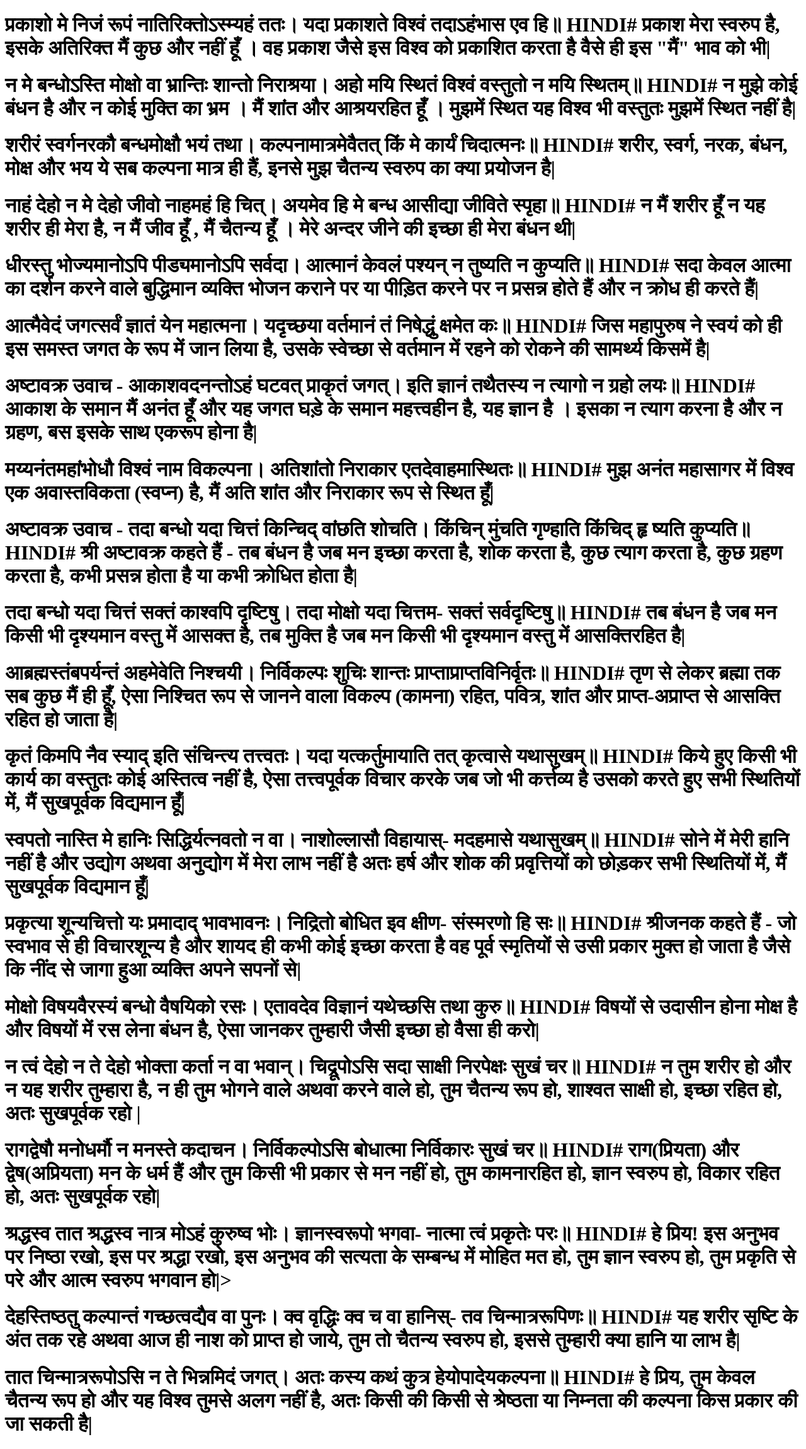
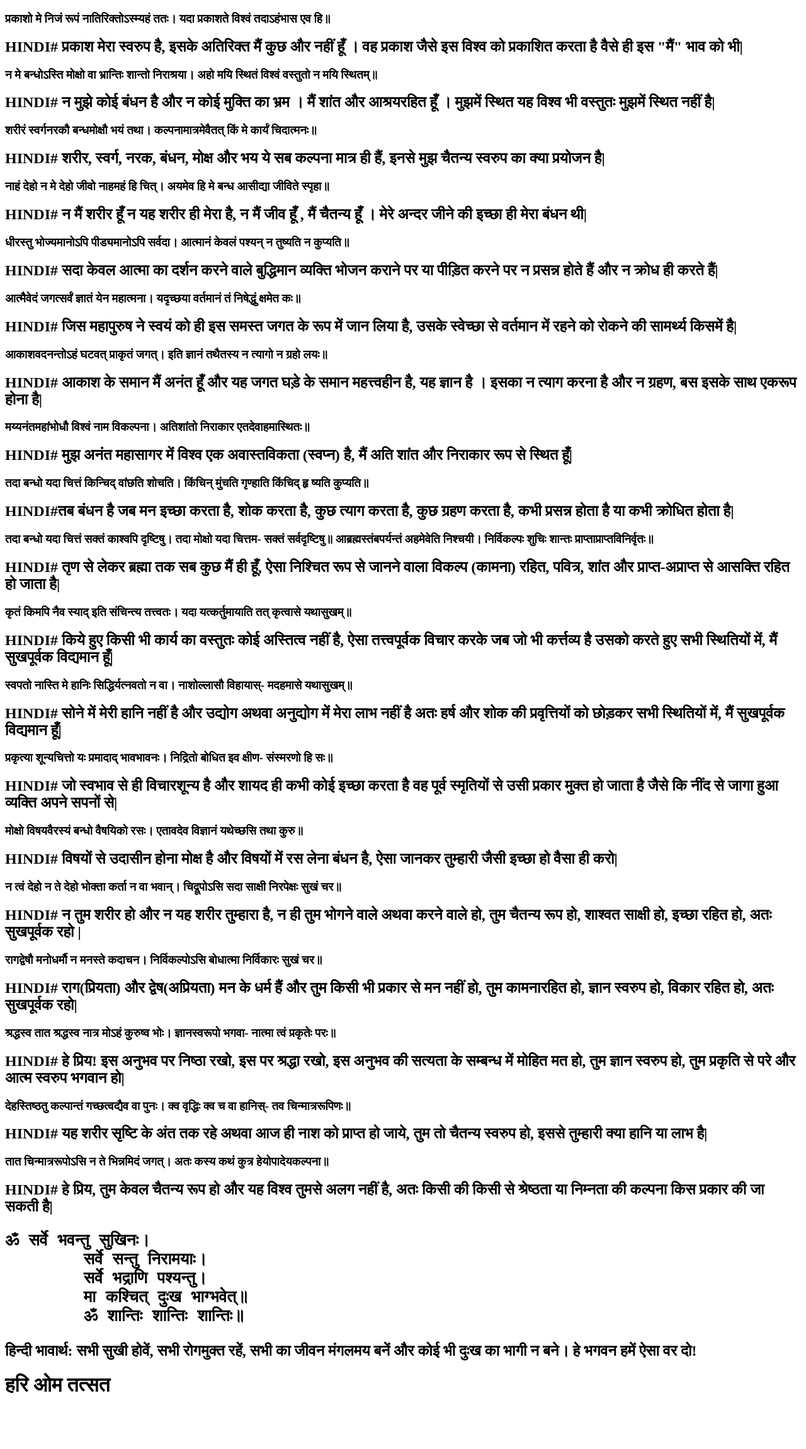
Before and after one commit to bhanuchauhan5015/mypersonal_profile, a plain HTML site: page know_more.html in a window 1280 px wide. Shown: the whole page at 63% size. After the commit the page ends 2238 px from the top, so only its background shows below. Drawn offline with Linux system fonts and the light colour scheme.

Commit message:
temporary final

```diff
--- a/know_more.html
+++ b/know_more.html
@@ -7,25 +7,54 @@
     <title>Document</title>
 </head>
 <body>
-    <h1>प्रकाशो मे निजं रूपं नातिरिक्तोऽस्म्यहं ततः। यदा प्रकाशते विश्वं तदाऽहंभास एव हि॥ HINDI# प्रकाश मेरा स्वरुप है, इसके अतिरिक्त मैं कुछ और नहीं हूँ । वह प्रकाश जैसे इस विश्व को प्रकाशित करता है वैसे ही इस "मैं" भाव को भी|</h1>
-    <h1>न मे बन्धोऽस्ति मोक्षो वा भ्रान्तिः शान्तो निराश्रया। अहो मयि स्थितं विश्वं वस्तुतो न मयि स्थितम्॥ HINDI# न मुझे कोई बंधन है और न कोई मुक्ति का भ्रम । मैं शांत और आश्रयरहित हूँ । मुझमें स्थित यह विश्व भी वस्तुतः मुझमें स्थित नहीं है|</h1>
-    <h1>शरीरं स्वर्गनरकौ बन्धमोक्षौ भयं तथा। कल्पनामात्रमेवैतत् किं मे कार्यं चिदात्मनः॥ HINDI# शरीर, स्वर्ग, नरक, बंधन, मोक्ष और भय ये सब कल्पना मात्र ही हैं, इनसे मुझ चैतन्य स्वरुप का क्या प्रयोजन है|</h1>
-    <h1>नाहं देहो न मे देहो जीवो नाहमहं हि चित्। अयमेव हि मे बन्ध आसीद्या जीविते स्पृहा॥ HINDI# न मैं शरीर हूँ न यह शरीर ही मेरा है, न मैं जीव हूँ , मैं चैतन्य हूँ । मेरे अन्दर जीने की इच्छा ही मेरा बंधन थी|</h1>
-    <h1>धीरस्तु भोज्यमानोऽपि पीड्यमानोऽपि सर्वदा। आत्मानं केवलं पश्यन् न तुष्यति न कुप्यति॥ HINDI# सदा केवल आत्मा का दर्शन करने वाले बुद्धिमान व्यक्ति भोजन कराने पर या पीड़ित करने पर न प्रसन्न होते हैं और न क्रोध ही करते हैं|</h1>
-    <h1>आत्मैवेदं जगत्सर्वं ज्ञातं येन महात्मना। यदृच्छया वर्तमानं तं निषेद्धुं क्षमेत कः॥ HINDI# जिस महापुरुष ने स्वयं को ही इस समस्त जगत के रूप में जान लिया है, उसके स्वेच्छा से वर्तमान में रहने को रोकने की सामर्थ्य किसमें है|</h1>
-    <h1>अष्टावक्र उवाच - आकाशवदनन्तोऽहं घटवत् प्राकृतं जगत्। इति ज्ञानं तथैतस्य न त्यागो न ग्रहो लयः॥ HINDI# आकाश के समान मैं अनंत हूँ और यह जगत घड़े के समान महत्त्वहीन है, यह ज्ञान है । इसका न त्याग करना है और न ग्रहण, बस इसके साथ एकरूप होना है|</h1>
-    <h1>मय्यनंतमहांभोधौ विश्वं नाम विकल्पना। अतिशांतो निराकार एतदेवाहमास्थितः॥ HINDI# मुझ अनंत महासागर में विश्व एक अवास्तविकता (स्वप्न) है, मैं अति शांत और निराकार रूप से स्थित हूँ|</h1>
-    <h1>अष्टावक्र उवाच - तदा बन्धो यदा चित्तं किन्चिद् वांछति शोचति। किंचिन् मुंचति गृण्हाति किंचिद् हृ ष्यति कुप्यति॥ HINDI# श्री अष्टावक्र कहते हैं - तब बंधन है जब मन इच्छा करता है, शोक करता है, कुछ त्याग करता है, कुछ ग्रहण करता है, कभी प्रसन्न होता है या कभी क्रोधित होता है|</h1>
-    <h1>तदा बन्धो यदा चित्तं सक्तं काश्वपि दृष्टिषु। तदा मोक्षो यदा चित्तम- सक्तं सर्वदृष्टिषु॥ HINDI# तब बंधन है जब मन किसी भी दृश्यमान वस्तु में आसक्त है, तब मुक्ति है जब मन किसी भी दृश्यमान वस्तु में आसक्तिरहित है|</h1>
-    <h1>आब्रह्मस्तंबपर्यन्तं अहमेवेति निश्चयी। निर्विकल्पः शुचिः शान्तः प्राप्ताप्राप्तविनिर्वृतः॥ HINDI# तृण से लेकर ब्रह्मा तक सब कुछ मैं ही हूँ, ऐसा निश्चित रूप से जानने वाला विकल्प (कामना) रहित, पवित्र, शांत और प्राप्त-अप्राप्त से आसक्ति रहित हो जाता है|</h1>
-    <h1>कृतं किमपि नैव स्याद् इति संचिन्त्य तत्त्वतः। यदा यत्कर्तुमायाति तत् कृत्वासे यथासुखम्॥ HINDI# किये हुए किसी भी कार्य का वस्तुतः कोई अस्तित्व नहीं है, ऐसा तत्त्वपूर्वक विचार करके जब जो भी कर्त्तव्य है उसको करते हुए सभी स्थितियों में, मैं सुखपूर्वक विद्यमान हूँ|</h1>
-    <h1>स्वपतो नास्ति मे हानिः सिद्धिर्यत्नवतो न वा। नाशोल्लासौ विहायास्- मदहमासे यथासुखम्॥ HINDI# सोने में मेरी हानि नहीं है और उद्योग अथवा अनुद्योग में मेरा लाभ नहीं है अतः हर्ष और शोक की प्रवृत्तियों को छोड़कर सभी स्थितियों में, मैं सुखपूर्वक विद्यमान हूँ|</h1>
-    <h1> प्रकृत्या शून्यचित्तो यः प्रमादाद् भावभावनः। निद्रितो बोधित इव क्षीण- संस्मरणो हि सः॥ HINDI# श्रीजनक कहते हैं - जो स्वभाव से ही विचारशून्य है और शायद ही कभी कोई इच्छा करता है वह पूर्व स्मृतियों से उसी प्रकार मुक्त हो जाता है जैसे कि नींद से जागा हुआ व्यक्ति अपने सपनों से|</h1>
-    <h1>मोक्षो विषयवैरस्यं बन्धो वैषयिको रसः। एतावदेव विज्ञानं यथेच्छसि तथा कुरु॥ HINDI# विषयों से उदासीन होना मोक्ष है और विषयों में रस लेना बंधन है, ऐसा जानकर तुम्हारी जैसी इच्छा हो वैसा ही करो| </h1>
-    <h1>न त्वं देहो न ते देहो भोक्ता कर्ता न वा भवान्। चिद्रूपोऽसि सदा साक्षी निरपेक्षः सुखं चर॥ HINDI# न तुम शरीर हो और न यह शरीर तुम्हारा है, न ही तुम भोगने वाले अथवा करने वाले हो, तुम चैतन्य रूप हो, शाश्वत साक्षी हो, इच्छा रहित हो, अतः सुखपूर्वक रहो |</h1>
-    <h1>रागद्वेषौ मनोधर्मौ न मनस्ते कदाचन। निर्विकल्पोऽसि बोधात्मा निर्विकारः सुखं चर॥ HINDI# राग(प्रियता) और द्वेष(अप्रियता) मन के धर्म हैं और तुम किसी भी प्रकार से मन नहीं हो, तुम कामनारहित हो, ज्ञान स्वरुप हो, विकार रहित हो, अतः सुखपूर्वक रहो|</h1>
-    <h1>श्रद्धस्व तात श्रद्धस्व नात्र मोऽहं कुरुष्व भोः। ज्ञानस्वरूपो भगवा- नात्मा त्वं प्रकृतेः परः॥ HINDI# हे प्रिय! इस अनुभव पर निष्ठा रखो, इस पर श्रद्धा रखो, इस अनुभव की सत्यता के सम्बन्ध में मोहित मत हो, तुम ज्ञान स्वरुप हो, तुम प्रकृति से परे और आत्म स्वरुप भगवान हो|></h1>
-    <h1>देहस्तिष्ठतु कल्पान्तं गच्छत्वद्यैव वा पुनः। क्व वृद्धिः क्व च वा हानिस्- तव चिन्मात्ररूपिणः॥ HINDI# यह शरीर सृष्टि के अंत तक रहे अथवा आज ही नाश को प्राप्त हो जाये, तुम तो चैतन्य स्वरुप हो, इससे तुम्हारी क्या हानि या लाभ है|</h1>
-    <h1>तात चिन्मात्ररूपोऽसि न ते भिन्नमिदं जगत्। अतः कस्य कथं कुत्र हेयोपादेयकल्पना॥ HINDI# हे प्रिय, तुम केवल चैतन्य रूप हो और यह विश्व तुमसे अलग नहीं है, अतः किसी की किसी से श्रेष्ठता या निम्नता की कल्पना किस प्रकार की जा सकती है|</h1>
+    <h3>प्रकाशो मे निजं रूपं नातिरिक्तोऽस्म्यहं ततः। यदा प्रकाशते विश्वं तदाऽहंभास एव हि॥</h3>
+    <h2>HINDI# प्रकाश मेरा स्वरुप है, इसके अतिरिक्त मैं कुछ और नहीं हूँ । वह प्रकाश जैसे इस विश्व को प्रकाशित करता है वैसे ही इस "मैं" भाव को भी|</h2>
+    <h3>न मे बन्धोऽस्ति मोक्षो वा भ्रान्तिः शान्तो निराश्रया। अहो मयि स्थितं विश्वं वस्तुतो न मयि स्थितम्॥</h3>
+    <h2>HINDI# न मुझे कोई बंधन है और न कोई मुक्ति का भ्रम । मैं शांत और आश्रयरहित हूँ । मुझमें स्थित यह विश्व भी वस्तुतः मुझमें स्थित नहीं है|</h2>
+    <h3>शरीरं स्वर्गनरकौ बन्धमोक्षौ भयं तथा। कल्पनामात्रमेवैतत् किं मे कार्यं चिदात्मनः॥</h3>
+    <h2>HINDI# शरीर, स्वर्ग, नरक, बंधन, मोक्ष और भय ये सब कल्पना मात्र ही हैं, इनसे मुझ चैतन्य स्वरुप का क्या प्रयोजन है|</h2>
+    <h3>नाहं देहो न मे देहो जीवो नाहमहं हि चित्। अयमेव हि मे बन्ध आसीद्या जीविते स्पृहा॥</h3>
+    <h2>HINDI# न मैं शरीर हूँ न यह शरीर ही मेरा है, न मैं जीव हूँ , मैं चैतन्य हूँ । मेरे अन्दर जीने की इच्छा ही मेरा बंधन थी|</h2>
+    <h3>धीरस्तु भोज्यमानोऽपि पीड्यमानोऽपि सर्वदा। आत्मानं केवलं पश्यन् न तुष्यति न कुप्यति॥</h3>
+    <h2>HINDI# सदा केवल आत्मा का दर्शन करने वाले बुद्धिमान व्यक्ति भोजन कराने पर या पीड़ित करने पर न प्रसन्न होते हैं और न क्रोध ही करते हैं|</h2>
+    <h3>आत्मैवेदं जगत्सर्वं ज्ञातं येन महात्मना। यदृच्छया वर्तमानं तं निषेद्धुं क्षमेत कः॥</h3>
+    <h2>HINDI# जिस महापुरुष ने स्वयं को ही इस समस्त जगत के रूप में जान लिया है, उसके स्वेच्छा से वर्तमान में रहने को रोकने की सामर्थ्य किसमें है|</h2>
+    <h3>आकाशवदनन्तोऽहं घटवत् प्राकृतं जगत्। इति ज्ञानं तथैतस्य न त्यागो न ग्रहो लयः॥</h3>
+    <h2>HINDI# आकाश के समान मैं अनंत हूँ और यह जगत घड़े के समान महत्त्वहीन है, यह ज्ञान है । इसका न त्याग करना है और न ग्रहण, बस इसके साथ एकरूप होना है|</h2>
+    <h3>मय्यनंतमहांभोधौ विश्वं नाम विकल्पना। अतिशांतो निराकार एतदेवाहमास्थितः॥</h3>
+    <h2>HINDI# मुझ अनंत महासागर में विश्व एक अवास्तविकता (स्वप्न) है, मैं अति शांत और निराकार रूप से स्थित हूँ|</h2>
+    <h3>तदा बन्धो यदा चित्तं किन्चिद् वांछति शोचति। किंचिन् मुंचति गृण्हाति किंचिद् हृ ष्यति कुप्यति॥</h3>
+    <h2>HINDI#तब बंधन है जब मन इच्छा करता है, शोक करता है, कुछ त्याग करता है, कुछ ग्रहण करता है, कभी प्रसन्न होता है या कभी क्रोधित होता है|</h2>
+    <h3>तदा बन्धो यदा चित्तं सक्तं काश्वपि दृष्टिषु। तदा मोक्षो यदा चित्तम- सक्तं सर्वदृष्टिषु॥
+    आब्रह्मस्तंबपर्यन्तं अहमेवेति निश्चयी। निर्विकल्पः शुचिः शान्तः प्राप्ताप्राप्तविनिर्वृतः॥
+    </h3>
+    <h2>HINDI# तृण से लेकर ब्रह्मा तक सब कुछ मैं ही हूँ, ऐसा निश्चित रूप से जानने वाला विकल्प (कामना) रहित, पवित्र, शांत और प्राप्त-अप्राप्त से आसक्ति रहित हो जाता है|</h2>
+    <h3>कृतं किमपि नैव स्याद् इति संचिन्त्य तत्त्वतः। यदा यत्कर्तुमायाति तत् कृत्वासे यथासुखम्॥ </h3>
+    <h2>HINDI# किये हुए किसी भी कार्य का वस्तुतः कोई अस्तित्व नहीं है, ऐसा तत्त्वपूर्वक विचार करके जब जो भी कर्त्तव्य है उसको करते हुए सभी स्थितियों में, मैं सुखपूर्वक विद्यमान हूँ|</h2>
+    <h3>स्वपतो नास्ति मे हानिः सिद्धिर्यत्नवतो न वा। नाशोल्लासौ विहायास्- मदहमासे यथासुखम्॥</h3>
+    <h2>HINDI# सोने में मेरी हानि नहीं है और उद्योग अथवा अनुद्योग में मेरा लाभ नहीं है अतः हर्ष और शोक की प्रवृत्तियों को छोड़कर सभी स्थितियों में, मैं सुखपूर्वक विद्यमान हूँ|</h2>
+    <h3> प्रकृत्या शून्यचित्तो यः प्रमादाद् भावभावनः। निद्रितो बोधित इव क्षीण- संस्मरणो हि सः॥ </h3>
+    <h2>HINDI# जो स्वभाव से ही विचारशून्य है और शायद ही कभी कोई इच्छा करता है वह पूर्व स्मृतियों से उसी प्रकार मुक्त हो जाता है जैसे कि नींद से जागा हुआ व्यक्ति अपने सपनों से|</h2>
+    <h3>मोक्षो विषयवैरस्यं बन्धो वैषयिको रसः। एतावदेव विज्ञानं यथेच्छसि तथा कुरु॥ </h3>
+    <h2>HINDI# विषयों से उदासीन होना मोक्ष है और विषयों में रस लेना बंधन है, ऐसा जानकर तुम्हारी जैसी इच्छा हो वैसा ही करो|</h2>
+    <h3>न त्वं देहो न ते देहो भोक्ता कर्ता न वा भवान्। चिद्रूपोऽसि सदा साक्षी निरपेक्षः सुखं चर॥ </h3>
+    <h2>HINDI# न तुम शरीर हो और न यह शरीर तुम्हारा है, न ही तुम भोगने वाले अथवा करने वाले हो, तुम चैतन्य रूप हो, शाश्वत साक्षी हो, इच्छा रहित हो, अतः सुखपूर्वक रहो |</h2>
+    <h3>रागद्वेषौ मनोधर्मौ न मनस्ते कदाचन। निर्विकल्पोऽसि बोधात्मा निर्विकारः सुखं चर॥</h3>
+    <h2>HINDI# राग(प्रियता) और द्वेष(अप्रियता) मन के धर्म हैं और तुम किसी भी प्रकार से मन नहीं हो, तुम कामनारहित हो, ज्ञान स्वरुप हो, विकार रहित हो, अतः सुखपूर्वक रहो|</h2>
+    <h3>श्रद्धस्व तात श्रद्धस्व नात्र मोऽहं कुरुष्व भोः। ज्ञानस्वरूपो भगवा- नात्मा त्वं प्रकृतेः परः॥</h3>
+    <h2>HINDI# हे प्रिय! इस अनुभव पर निष्ठा रखो, इस पर श्रद्धा रखो, इस अनुभव की सत्यता के सम्बन्ध में मोहित मत हो, तुम ज्ञान स्वरुप हो, तुम प्रकृति से परे और आत्म स्वरुप भगवान हो|</h2>
+    <h3>देहस्तिष्ठतु कल्पान्तं गच्छत्वद्यैव वा पुनः। क्व वृद्धिः क्व च वा हानिस्- तव चिन्मात्ररूपिणः॥</h3>
+    <h2>HINDI# यह शरीर सृष्टि के अंत तक रहे अथवा आज ही नाश को प्राप्त हो जाये, तुम तो चैतन्य स्वरुप हो, इससे तुम्हारी क्या हानि या लाभ है|</h2>
+    <h3>तात चिन्मात्ररूपोऽसि न ते भिन्नमिदं जगत्। अतः कस्य कथं कुत्र हेयोपादेयकल्पना॥</h3>
+    <h2>HINDI# हे प्रिय, तुम केवल चैतन्य रूप हो और यह विश्व तुमसे अलग नहीं है, अतः किसी की किसी से श्रेष्ठता या निम्नता की कल्पना किस प्रकार की जा सकती है|</h2>
+    <h1><pre>ॐ सर्वे भवन्तु सुखिनः।
+        सर्वे सन्तु निरामयाः।
+        सर्वे भद्राणि पश्यन्तु।
+        मा कश्चित् दुःख भाग्भवेत्॥
+        ॐ शान्तिः शान्तिः शान्तिः॥</pre></h1>
+    <h2>हिन्दी भावार्थ:
+        सभी सुखी होवें, सभी रोगमुक्त रहें, सभी का जीवन मंगलमय बनें और कोई भी दुःख का भागी न बने।
+        हे भगवन हमें ऐसा वर दो!</h2>
+    <h1>हरि ओम तत्सत</h1>
 </body>
 </html>
```
Also changed, not shown: contact_me.html (+1 -1 lines), index.html (+13 -12 lines), poetry.html (added, +88 -0 lines), self.html (added, +19 -0 lines).
